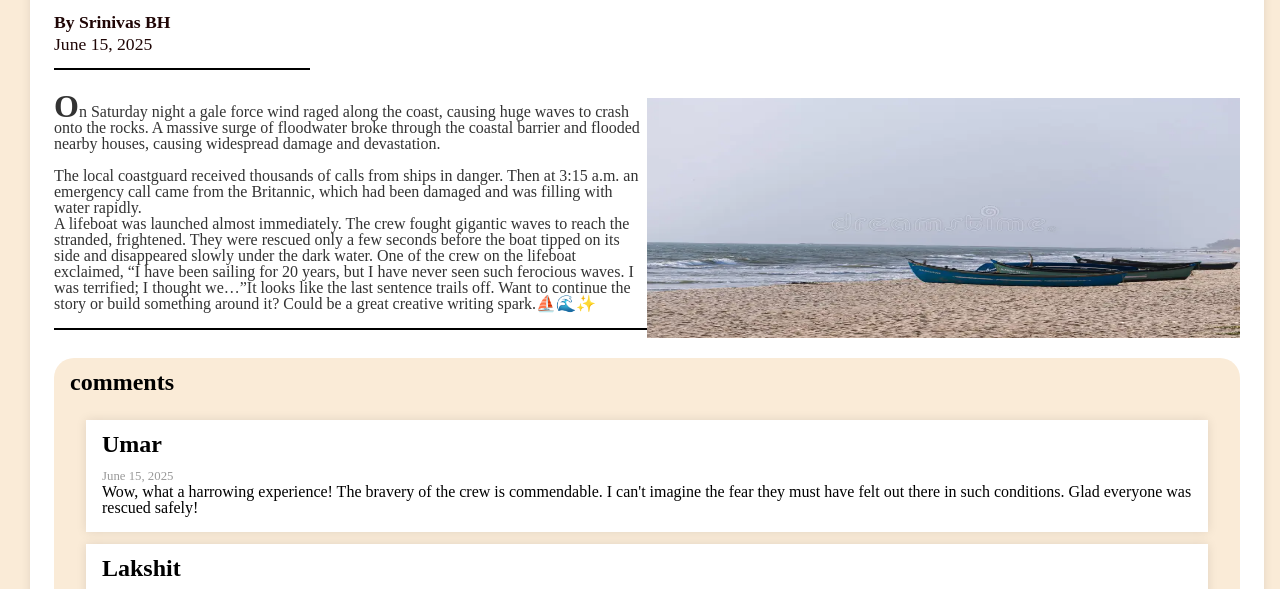
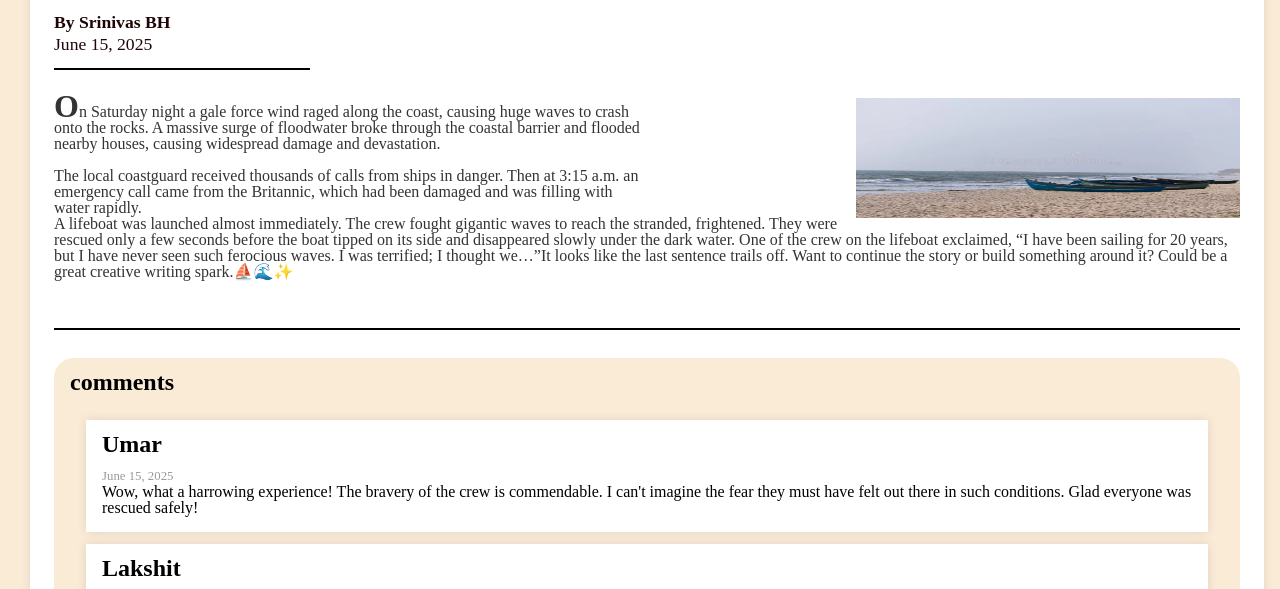
Before and after one commit to Srinivas-BH/project1-10, a plain HTML site: page project3/index.html in a window 1280 px wide. Shown: the part 200-789 px from the top of the page. Drawn offline with Linux system fonts and the light colour scheme.

Commit message:
finished 3rd project

```diff
--- a/project3/style.css
+++ b/project3/style.css
@@ -196,7 +196,7 @@ header p{
     }
 
     .summary img {
-        width: auto;
+        width: 20vw;
         height: 15vh;
     }
 
@@ -229,5 +229,13 @@ header p{
         font-size: 1.5rem;
     }
 
-    .commentcontainer {
-        pa
+}
+@media screen and (min-width:481px){
+    .summary img{
+        width: 30vw;
+        height: 15vh;
+    }
+    .summary{
+        padding-bottom: 3rem;
+    }
+}
```
